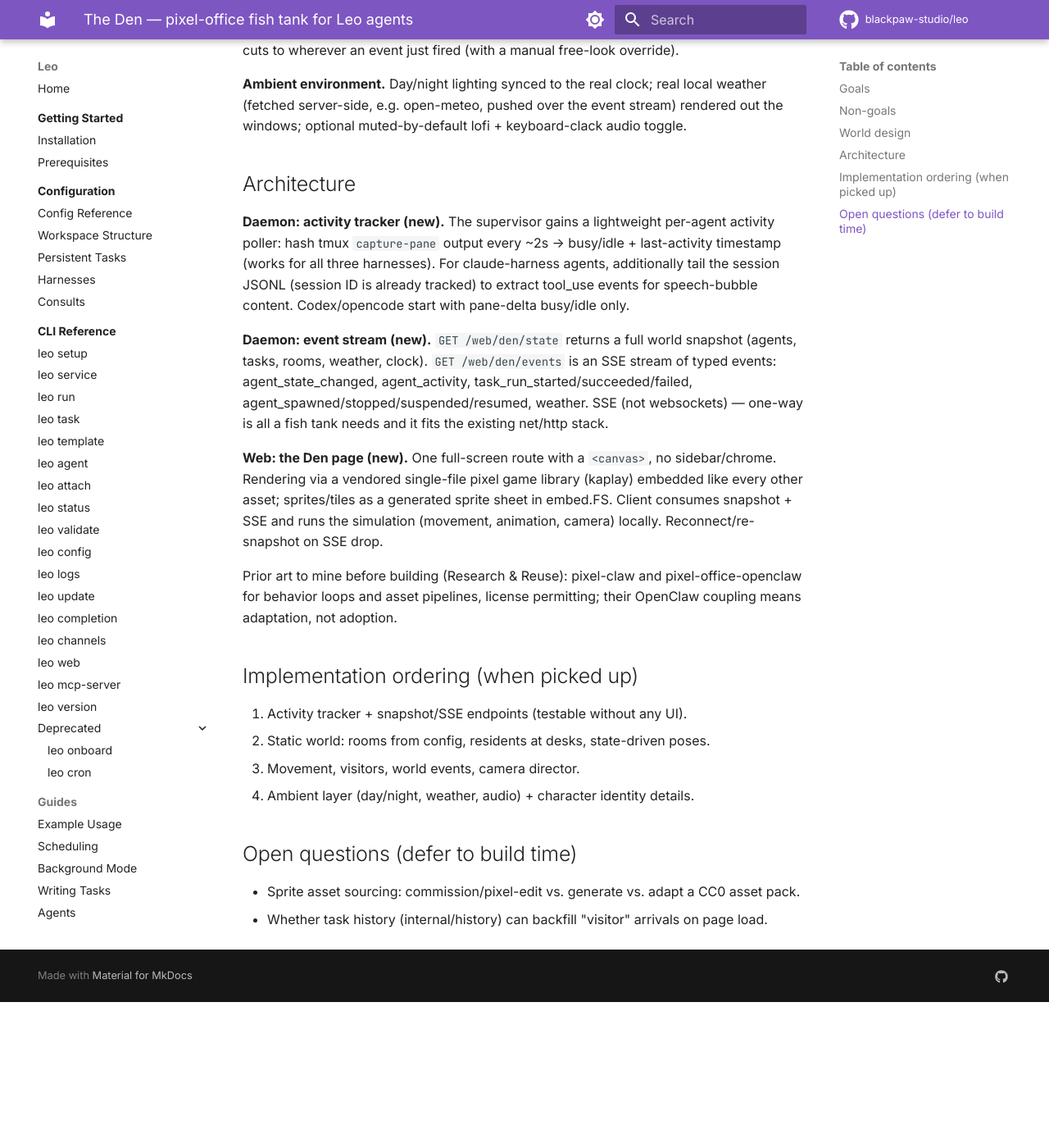
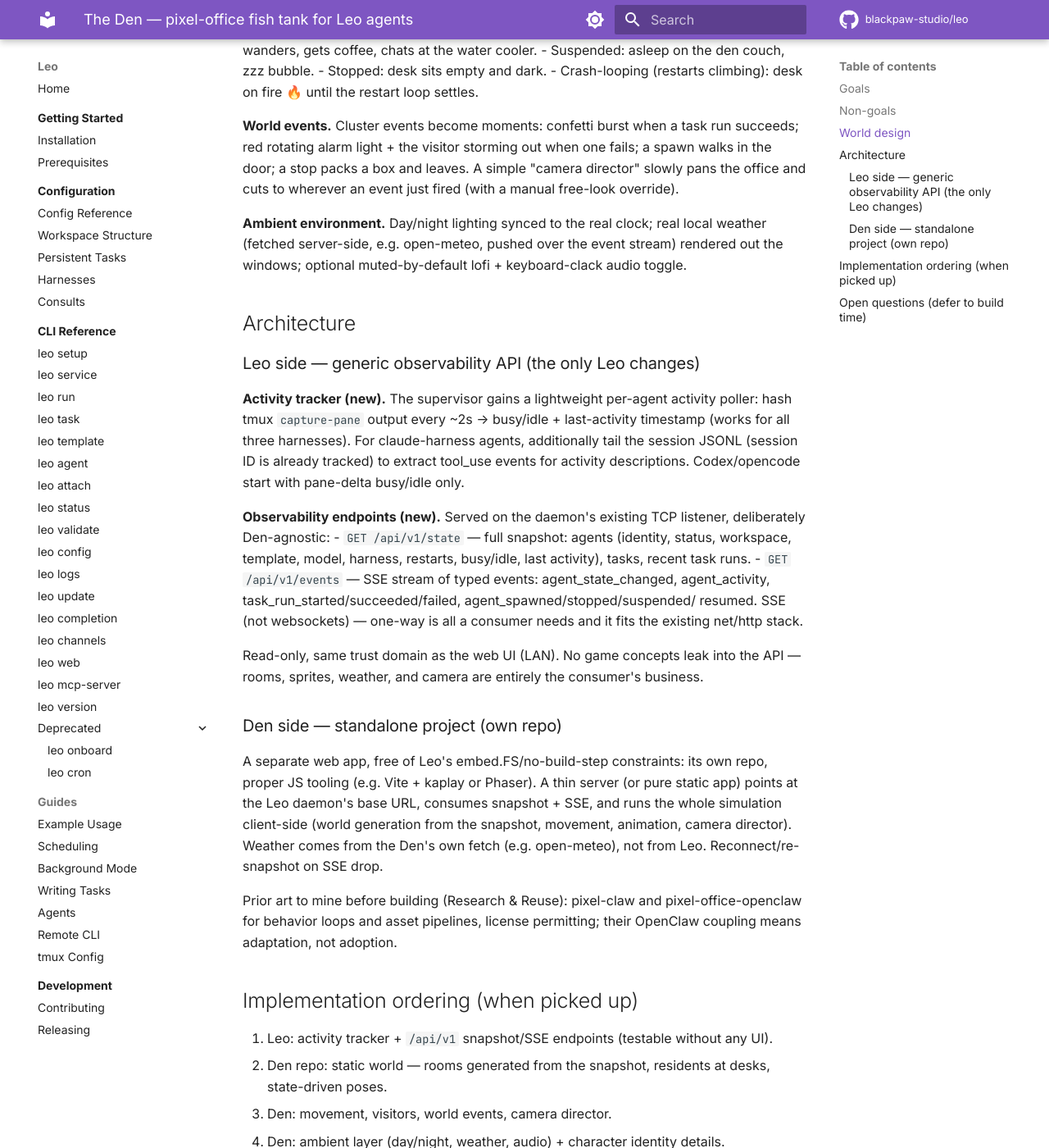
Before and after one commit to blackpaw-studio/leo, an MkDocs documentation site: the page built from docs/specs/2026-07-31-den-pixel-office.md, in a window 1280 px wide and 1400 px high, scrolled down 1335 px. Shown: the whole window at 82% size. Built offline with MkDocs 1.6.1 and Material for MkDocs 9.7.7, drawn with Linux system fonts in a browser that asks for light colours; comment, search, counter and statistics services are not loaded; before the commit the page ends 2557 px from its top, so only the background shows below that; some of the changed text lies outside the part shown.

Commit message:
docs: split The Den out of Leo — generic observability API + standalone app
Claude-Session: https://claude.ai/code/session_01FL3aetCgGXGMh35mXWc9Ur

```diff
--- a/docs/specs/2026-07-31-den-pixel-office.md
+++ b/docs/specs/2026-07-31-den-pixel-office.md
@@ -2,7 +2,13 @@
 
 **Status: concept spec — implementation not scheduled.**
 
-A watch-only, game-like page in the Leo web UI: a retro pixel-art office where every
+**Split: The Den is NOT part of Leo.** Leo grows a small, generic observability API
+(activity tracker + snapshot + SSE endpoints); The Den is a standalone project in its own
+repo that consumes it. Go plugins are a non-option (platform- and toolchain-version-locked);
+a scraping sidecar would couple to Leo's internal state files. A stable read-only API is
+the boundary — also reusable by the macOS app and leoterm.
+
+A watch-only, game-like standalone web app: a retro pixel-art office where every
 supervised agent is an animated character whose behavior mirrors reality. No controls, no
 panels, no chrome — a living dashboard you put on a TV. "The Sims meets AI ops," in the
 genre of the OpenClaw pixel-office projects (pixel-claw, OpenClawfice), but built on Leo's
@@ -19,11 +25,12 @@ primitives.
 
 - No in-world chat, inspect panels, or actions of any kind.
 - No historical analytics; the Den shows now, not trends.
-- No new build tooling: stays within the embed.FS + no-JS-build-step web stack.
+- No game code, assets, or rendering in the Leo repo — Leo's contribution ends at the
+  observability API.
 
 ## World design
 
-**Layout — Leo lore.** The office is generated from config: one room per distinct
+**Layout — Leo lore.** The office is generated from the API snapshot: one room per distinct
 workspace/project (leo, olympus, …), auto-laid-out on a tile grid with a shared lobby,
 break room, and a den (couch corner). Persistent/supervised agents are residents with a
 desk in their workspace's room. Oneshot task firings are visitors: a courier character
@@ -54,22 +61,33 @@ windows; optional muted-by-default lofi + keyboard-clack audio toggle.
 
 ## Architecture
 
-**Daemon: activity tracker (new).** The supervisor gains a lightweight per-agent activity
-poller: hash tmux `capture-pane` output every ~2s → busy/idle + last-activity timestamp
-(works for all three harnesses). For claude-harness agents, additionally tail the session
-JSONL (session ID is already tracked) to extract tool_use events for speech-bubble
-content. Codex/opencode start with pane-delta busy/idle only.
+### Leo side — generic observability API (the only Leo changes)
 
-**Daemon: event stream (new).** `GET /web/den/state` returns a full world snapshot
-(agents, tasks, rooms, weather, clock). `GET /web/den/events` is an SSE stream of typed
-events: agent_state_changed, agent_activity, task_run_started/succeeded/failed,
-agent_spawned/stopped/suspended/resumed, weather. SSE (not websockets) — one-way is all a
-fish tank needs and it fits the existing net/http stack.
+**Activity tracker (new).** The supervisor gains a lightweight per-agent activity poller:
+hash tmux `capture-pane` output every ~2s → busy/idle + last-activity timestamp (works
+for all three harnesses). For claude-harness agents, additionally tail the session JSONL
+(session ID is already tracked) to extract tool_use events for activity descriptions.
+Codex/opencode start with pane-delta busy/idle only.
 
-**Web: the Den page (new).** One full-screen route with a `<canvas>`, no sidebar/chrome.
-Rendering via a vendored single-file pixel game library (kaplay) embedded like every other
-asset; sprites/tiles as a generated sprite sheet in embed.FS. Client consumes
-snapshot + SSE and runs the simulation (movement, animation, camera) locally.
+**Observability endpoints (new).** Served on the daemon's existing TCP listener,
+deliberately Den-agnostic:
+- `GET /api/v1/state` — full snapshot: agents (identity, status, workspace, template,
+  model, harness, restarts, busy/idle, last activity), tasks, recent task runs.
+- `GET /api/v1/events` — SSE stream of typed events: agent_state_changed,
+  agent_activity, task_run_started/succeeded/failed, agent_spawned/stopped/suspended/
+  resumed. SSE (not websockets) — one-way is all a consumer needs and it fits the
+  existing net/http stack.
+
+Read-only, same trust domain as the web UI (LAN). No game concepts leak into the API —
+rooms, sprites, weather, and camera are entirely the consumer's business.
+
+### Den side — standalone project (own repo)
+
+A separate web app, free of Leo's embed.FS/no-build-step constraints: its own repo,
+proper JS tooling (e.g. Vite + kaplay or Phaser). A thin server (or pure static app)
+points at the Leo daemon's base URL, consumes snapshot + SSE, and runs the whole
+simulation client-side (world generation from the snapshot, movement, animation, camera
+director). Weather comes from the Den's own fetch (e.g. open-meteo), not from Leo.
 Reconnect/re-snapshot on SSE drop.
 
 Prior art to mine before building (Research & Reuse): pixel-claw and
@@ -78,10 +96,11 @@ OpenClaw coupling means adaptation, not adoption.
 
 ## Implementation ordering (when picked up)
 
-1. Activity tracker + snapshot/SSE endpoints (testable without any UI).
-2. Static world: rooms from config, residents at desks, state-driven poses.
-3. Movement, visitors, world events, camera director.
-4. Ambient layer (day/night, weather, audio) + character identity details.
+1. Leo: activity tracker + `/api/v1` snapshot/SSE endpoints (testable without any UI).
+2. Den repo: static world — rooms generated from the snapshot, residents at desks,
+   state-driven poses.
+3. Den: movement, visitors, world events, camera director.
+4. Den: ambient layer (day/night, weather, audio) + character identity details.
 
 ## Open questions (defer to build time)
 
```
